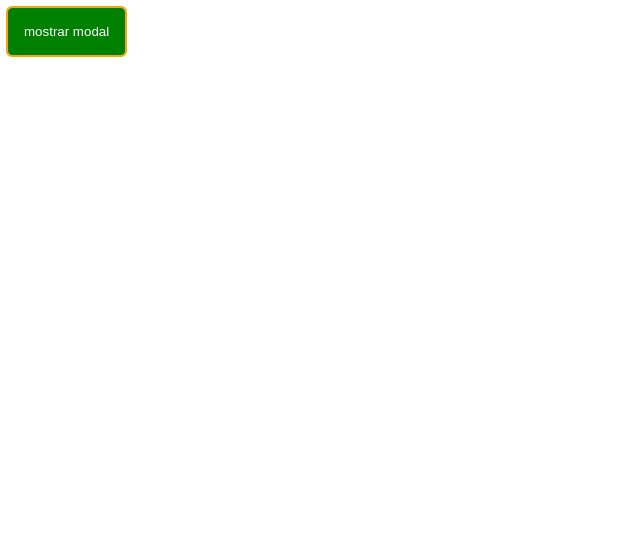
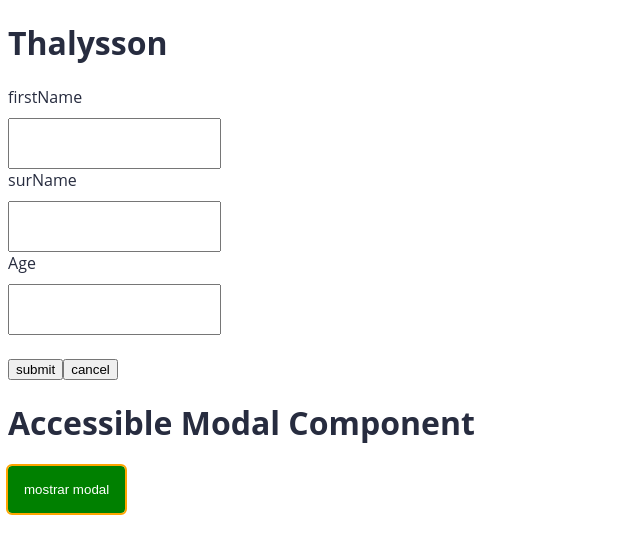
Before and after one commit to thalysson-nascimento/acessibilidade-avancada, an Angular app: page / in a window 1280 px wide. Both pictures are taken after a click on the button "mostrar modal". Shown: the top 554 px of the page, without its empty margins (0-640 px from the left). Built offline with nearby package versions, Linux system fonts and the light colour scheme.

Commit message:
feat: included body injector modal

```diff
--- a/src/app/app.component.html
+++ b/src/app/app.component.html
@@ -1,3 +1,5 @@
+<h1>Accessible Modal Component</h1>
+
 <button class="button" (click)="show()">mostrar modal</button>
 
 <ng-template #modal>
--- a/src/app/app.component.ts
+++ b/src/app/app.component.ts
@@ -1,5 +1,5 @@
 import { Component, OnInit, TemplateRef, ViewChild } from '@angular/core';
-import { ModalRef, ModalService } from '@servises/modal/service/modal.service';
+import { ModalRef, ModalService } from '@services/modal/modal.service';
 
 @Component({
   selector: 'app-root',
@@ -16,11 +16,9 @@ export class AppComponent implements OnInit {
   ngOnInit(): void {}
 
   show() {
-    const configModal = {
+    this.modalRef = this.modalService.open({
       templateRef: this.modalTemplateRef,
-      title: 'Teste modal',
-    };
-
-    this.modalRef = this.modalService.open(configModal);
+      title: 'Thalysson',
+    });
   }
 }
--- a/src/app/shared/components/modal/modal.component.html
+++ b/src/app/shared/components/modal/modal.component.html
@@ -1 +1,6 @@
-<p>modal works!</p>
+<div class="modal-overlay">
+  <div class="modal-content">
+    <h1 class="modal-title">{{ config.title }}</h1>
+    <ng-container *ngTemplateOutlet="config.templateRef"></ng-container>
+  </div>
+</div>
--- a/src/app/shared/components/modal/modal.component.ts
+++ b/src/app/shared/components/modal/modal.component.ts
@@ -1,4 +1,5 @@
 import { Component, OnInit } from '@angular/core';
+import { ModalConfig } from '@interfaces/modal/modal.interface';
 
 @Component({
   selector: 'app-modal',
@@ -6,6 +7,8 @@ import { Component, OnInit } from '@angular/core';
   styleUrls: ['./modal.component.scss'],
 })
 export class ModalComponent implements OnInit {
+  config: ModalConfig;
+
   constructor() {}
 
   ngOnInit() {}
--- a/src/app/shared/components/modal/modal.module.ts
+++ b/src/app/shared/components/modal/modal.module.ts
@@ -1,6 +1,6 @@
 import { CommonModule } from '@angular/common';
 import { NgModule } from '@angular/core';
-import { ModalService } from '@servises/modal/service/modal.service';
+import { ModalService } from '@services/modal/modal.service';
 import { ModalComponent } from './modal.component';
 
 @NgModule({
--- a/src/app/shared/interfaces/modal/modal.interface.ts
+++ b/src/app/shared/interfaces/modal/modal.interface.ts
@@ -1,6 +1,6 @@
 import { TemplateRef } from '@angular/core';
 
 export interface ModalConfig {
+  title: string;
   templateRef: TemplateRef<any>;
-  title: string;
 }
--- /dev/null
+++ b/src/app/shared/services/body-injector/body-injector.ts
@@ -0,0 +1,24 @@
+import {
+  ApplicationRef,
+  ComponentRef,
+  EmbeddedViewRef,
+  Injectable,
+} from '@angular/core';
+
+@Injectable({ providedIn: 'root' })
+export class BodyInjectorService {
+  constructor(private applicarionRef: ApplicationRef) {}
+
+  stackBeforeAppRoot(componentRef: ComponentRef<any>): void {
+    const domElement = this.createDomElement(componentRef);
+    const appRoot = document.body.querySelector('app-root');
+    document.body.insertBefore(domElement, appRoot);
+  }
+
+  private createDomElement(componentRef: ComponentRef<any>): HTMLElement {
+    this.applicarionRef.attachView(componentRef.hostView);
+    const domElement = (componentRef.hostView as EmbeddedViewRef<any>)
+      .rootNodes[0] as HTMLElement;
+    return domElement;
+  }
+}
--- /dev/null
+++ b/src/app/shared/services/modal/modal.service.ts
@@ -0,0 +1,45 @@
+import {
+  ComponentFactory,
+  ComponentFactoryResolver,
+  ComponentRef,
+  Injectable,
+  Injector,
+} from '@angular/core';
+import { ModalConfig } from '@interfaces/modal/modal.interface';
+import { ModalComponent } from '../../components/modal/modal.component';
+import { BodyInjectorService } from './../body-injector/body-injector';
+
+@Injectable()
+export class ModalService {
+  private componentFactory: ComponentFactory<ModalComponent>;
+
+  constructor(
+    private injector: Injector,
+    private bodyInjectorService: BodyInjectorService,
+    componentFactoryResolver: ComponentFactoryResolver
+  ) {
+    this.componentFactory =
+      componentFactoryResolver.resolveComponentFactory(ModalComponent);
+  }
+
+  private createComponentRef(): ComponentRef<ModalComponent> {
+    return this.componentFactory.create(this.injector);
+  }
+
+  open(config: ModalConfig) {
+    const componentRef = this.createComponentRef();
+    componentRef.instance.config = config;
+    console.log('open called');
+    this.bodyInjectorService.stackBeforeAppRoot(componentRef);
+    return new ModalRef(componentRef);
+  }
+}
+
+export class ModalRef {
+  constructor(private componentRef: ComponentRef<ModalComponent>) {}
+
+  close(): void {
+    console.log('closed called');
+    this.componentRef.destroy();
+  }
+}
--- a/src/app/shared/services/modal/service/modal.service.ts
+++ /dev/null
@@ -1,16 +0,0 @@
-import { Injectable } from '@angular/core';
-import { ModalConfig } from '@interfaces/modal/modal.interface';
-
-@Injectable()
-export class ModalService {
-  open(config: ModalConfig) {
-    console.log('open called');
-    return new ModalRef();
-  }
-}
-
-export class ModalRef {
-  close(): void {
-    console.log('closed called');
-  }
-}
--- a/tsconfig.json
+++ b/tsconfig.json
@@ -7,7 +7,7 @@
       "@components/*": ["./src/app/shared/components/*"],
       "@enums/*": ["./src/app/shared/enums/*"],
       "@interfaces/*": ["./src/app/shared/interfaces/*"],
-      "@servises/*": ["./src/app/shared/services/*"],
+      "@services/*": ["./src/app/shared/services/*"],
       "@types/*": ["./src/app/shared/types/*"]
     },
     "outDir": "./dist/out-tsc",
```
